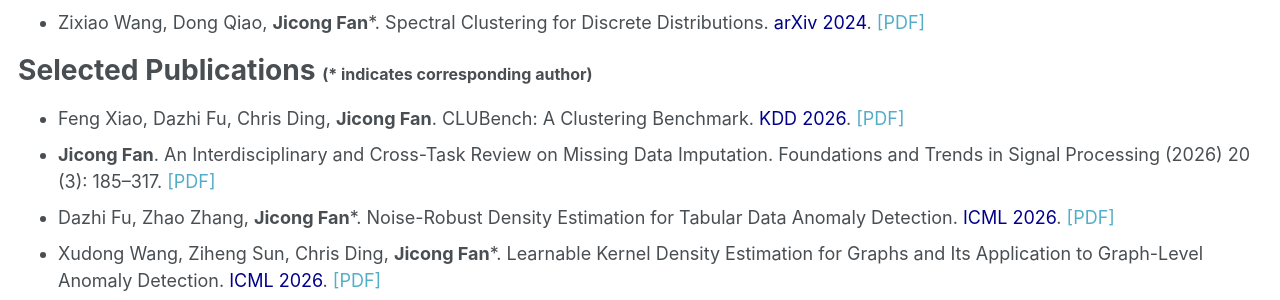
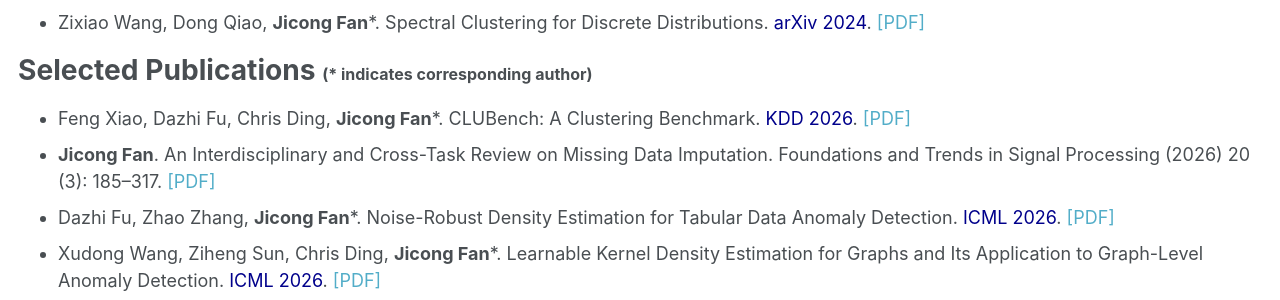
Before and after one commit to jicongfan/jicongfan.github.io, a Jekyll site: the page built from _pages/about.md, in a window 1280 px wide and 900 px high, scrolled down 1374 px. Shown: the part 152-452 px from the top of the window. Built offline with Jekyll 4.4.1, drawn with Linux system fonts in a browser that asks for light colours.

Commit message:
Update about.md

```diff
--- a/_pages/about.md
+++ b/_pages/about.md
@@ -47,7 +47,7 @@ Preprints <font size=3>
 
 Selected Publications <font size=3>(* indicates corresponding author)</font>
 ======
-* Feng Xiao, Dazhi Fu, Chris Ding, <strong>Jicong Fan</strong>. CLUBench: A Clustering Benchmark. <font color=DarkBlue>KDD 2026</font>. <a href="https://openreview.net/pdf?id=hBvjNfaYbV">[PDF]</a>
+* Feng Xiao, Dazhi Fu, Chris Ding, <strong>Jicong Fan</strong>*. CLUBench: A Clustering Benchmark. <font color=DarkBlue>KDD 2026</font>. <a href="https://openreview.net/pdf?id=hBvjNfaYbV">[PDF]</a>
 * <strong>Jicong Fan</strong>. An Interdisciplinary and Cross-Task Review on Missing Data Imputation. Foundations and Trends in Signal Processing (2026) 20 (3): 185–317. <a href="https://arxiv.org/pdf/2511.01196">[PDF]</a>
 * Dazhi Fu, Zhao Zhang, <strong>Jicong Fan</strong>*. Noise-Robust Density Estimation for Tabular Data Anomaly Detection. <font color=DarkBlue>ICML 2026</font>. <a href="https://openreview.net/pdf?id=S51EtVGlui">[PDF]</a>
 * Xudong Wang, Ziheng Sun, Chris Ding, <strong>Jicong Fan</strong>*. Learnable Kernel Density Estimation for Graphs and Its Application to Graph-Level Anomaly Detection. <font color=DarkBlue>ICML 2026</font>. <a href="https://openreview.net/pdf?id=G1M4rBPtlP">[PDF]</a>
```
